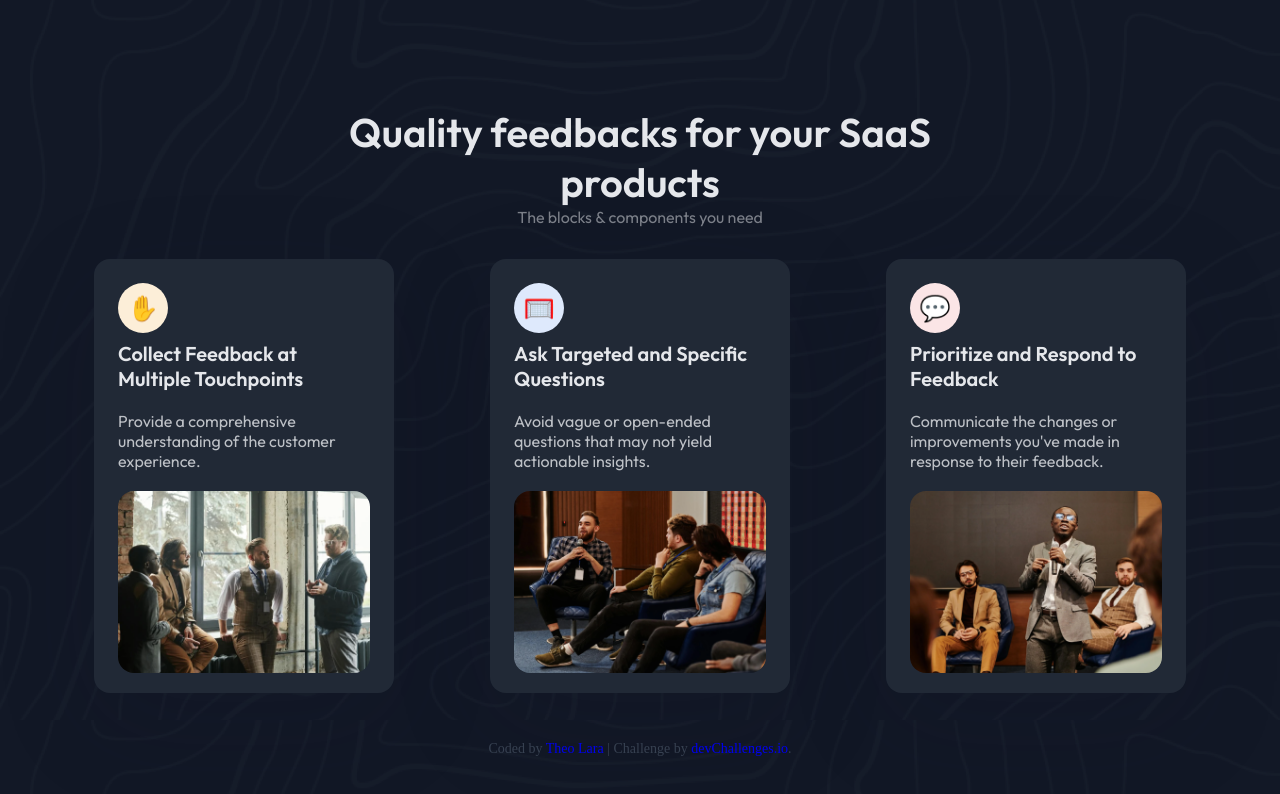
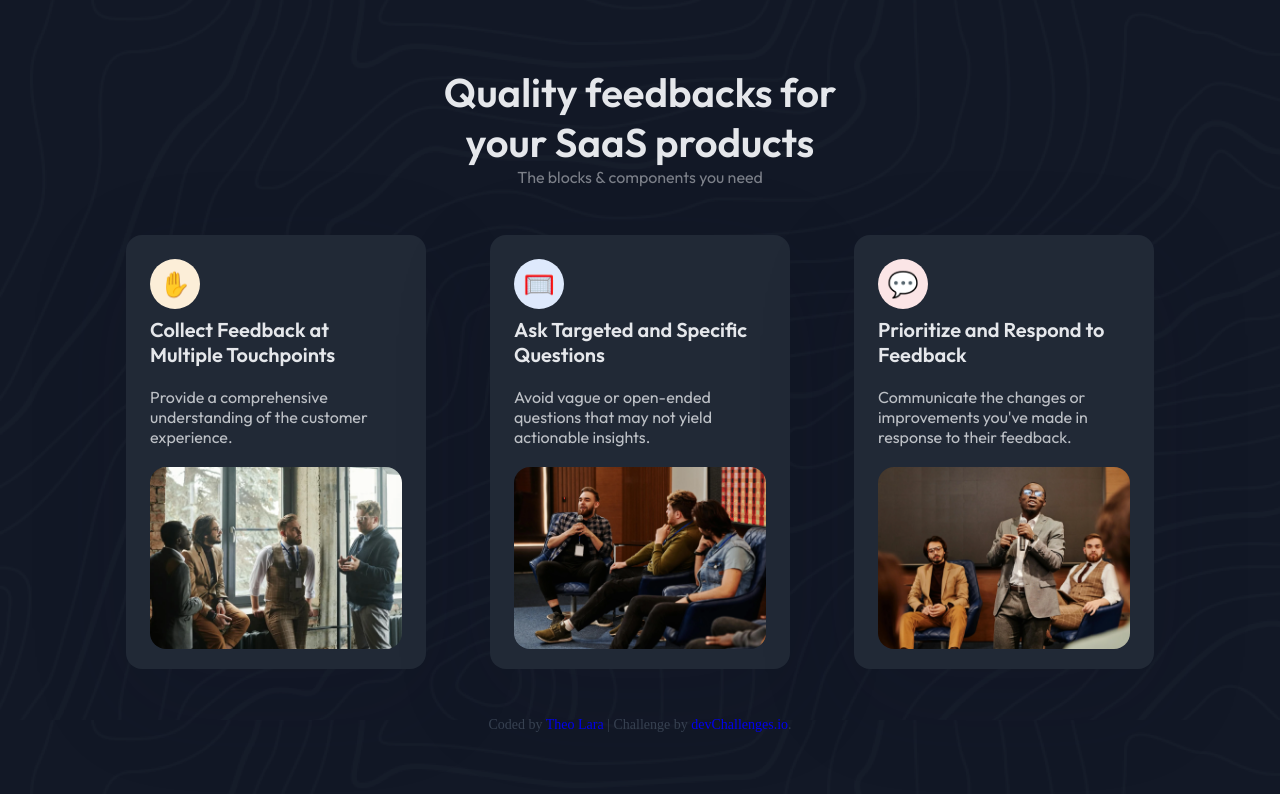
Before and after one commit to theo-lara/simple-feature-section, a plain HTML site: page index.html in a window 1280 px wide. Drawn offline with Linux system fonts and the light colour scheme.

Commit message:
Update style.css

```diff
--- a/css/style.css
+++ b/css/style.css
@@ -1,6 +1,5 @@
 body {
     height: 100vh;
-    margin: 2rem;
     align-content: center;
     flex-direction: column;
     background-color: #121826;
@@ -20,8 +19,7 @@ p {
 .title {
     font-size: 2.5rem;
     font-family: 'Outfit Semibold';
-    max-width: 45rem;
-    justify-content: flex-start;
+    max-width: 30rem;
     justify-self: center;
 
 }
@@ -57,6 +55,7 @@ p {
     display: flex;
     flex-wrap: wrap;
     justify-content: center;
+    margin: 2rem;
 
 }
 
@@ -65,7 +64,7 @@ p {
     box-shadow: 0px 30px 100px 0px rgba(17, 23, 41, 0.15);
     background-color: #212936;
     border-radius: 1rem;
-    margin: 2rem 3rem 2rem 3rem;
+    margin: 1rem 2rem 1rem 2rem;
     padding: 1.5rem 1.5rem 1rem 1.5rem;
     width: 300px;
     transition: background-color 0, 3s ease;
```
